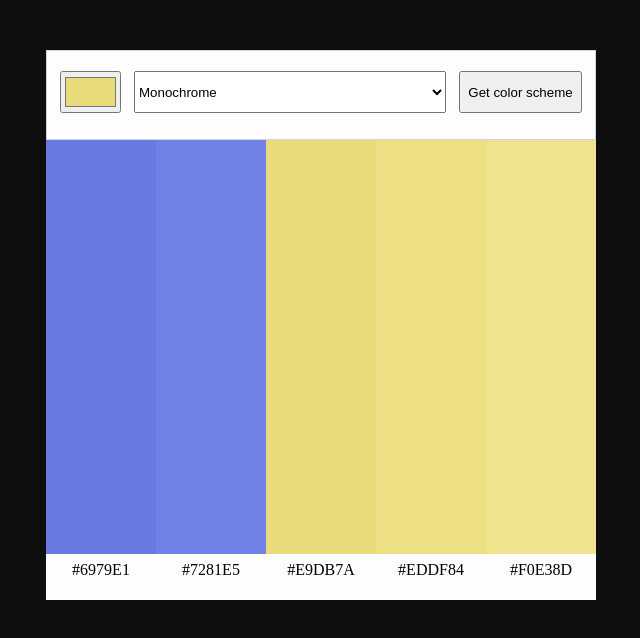
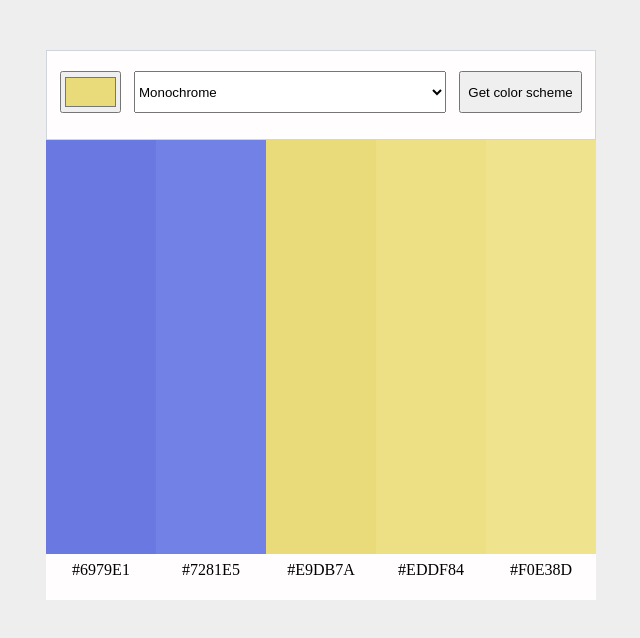
Before and after one commit to eknovoa/color-scheme-generator, a plain HTML site: page index.html in a window 1280 px wide. Shown: the whole page, without its empty margins (319-959 px from the left). Drawn offline with Linux system fonts and the light colour scheme.

Commit message:
changed background color for body

```diff
--- a/index.css
+++ b/index.css
@@ -4,7 +4,8 @@ html, body {
 }
 
 body {
-    background-color: #0F0E0E;
+    background-color: #EEEEEE;
+    /*background-color: #0F0E0E*/
 }
 
 #container {
```
